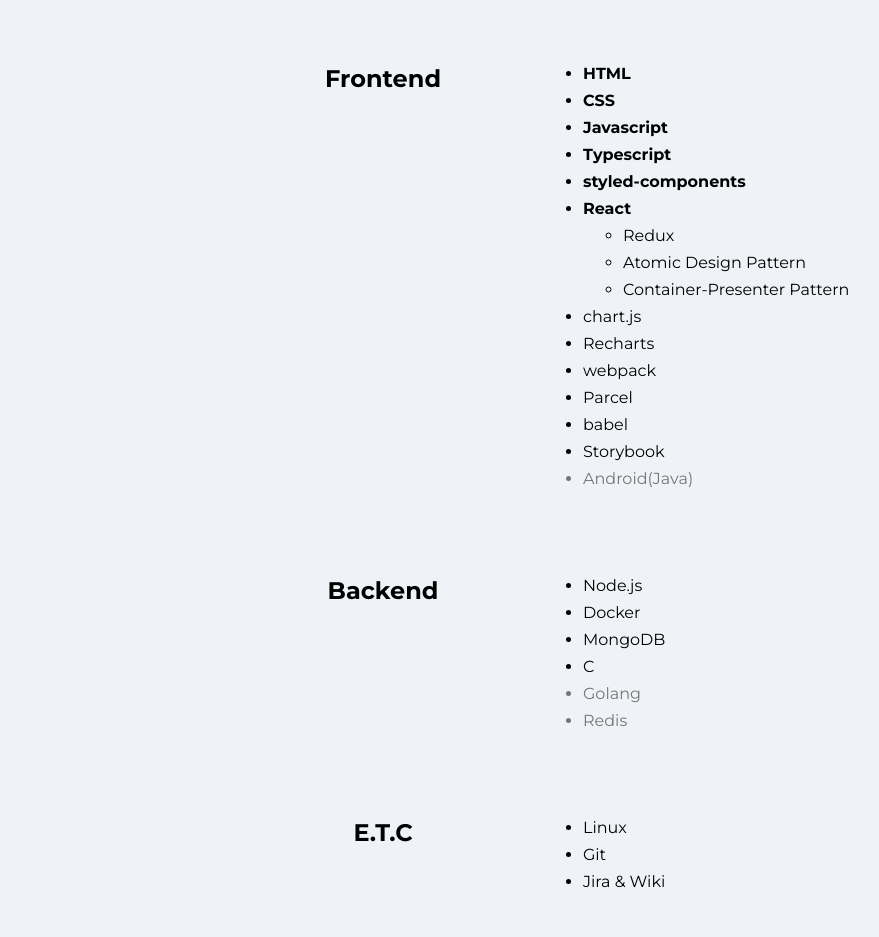
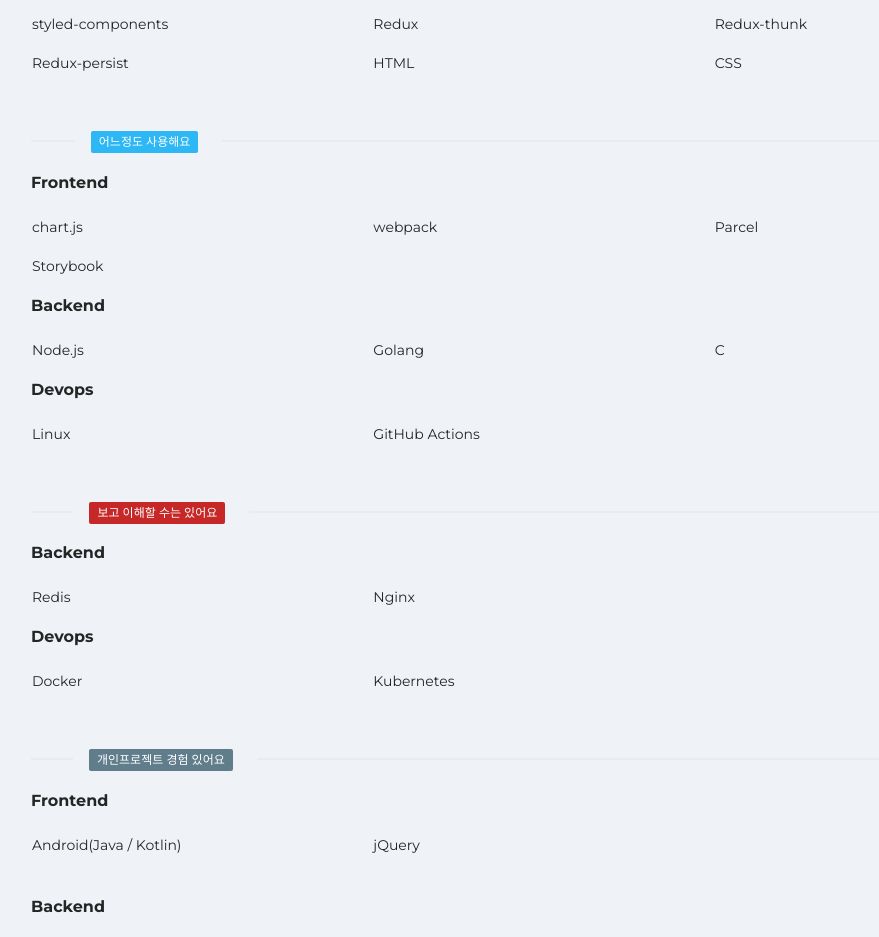
Before and after one commit to Kanarkh/introduce, a React (Create React App) app: page / in a window 1280 px wide. Shown: the part 1860-2797 px from the top of the page, without its empty margins (97-976 px from the left). Built offline with nearby package versions, Linux system fonts and the light colour scheme.

Commit message:
update skills & portfolio

```diff
--- a/public/index.html
+++ b/public/index.html
@@ -2,7 +2,7 @@
 <html lang="en">
   <head>
     <meta charset="utf-8" />
-    <link rel="shortcut icon" href="%PUBLIC_URL%/favicon.ico" />
+    <link rel="shortcut icon" href="%PUBLIC_URL%/sunny.png" />
     <meta name="viewport" content="width=device-width, initial-scale=1" />
     <meta name="theme-color" content="#000000" />
     <link rel="manifest" href="%PUBLIC_URL%/manifest.json" />
--- a/src/components/Header.js
+++ b/src/components/Header.js
@@ -12,14 +12,17 @@
                 {" "}
                 몰입을 즐기는
               </h1>
+              <br/>
               <h1>
                 {" "}
                 소통을 좋아하는
               </h1>
+              <br/>
               <h1>
                 {" "}
                 성장하는 삶을 사는
               </h1>
+              <br/>
             </div>
           </Fade>
           <Fade bottom>
@@ -33,7 +36,8 @@
           <Fade bottom>
             <p>
               새로운걸 배우고 만드는 과정의 몰입이 즐거워, 취미로 시작한 개발이 직업이 되었습니다<br/>
-              제가 만든 걸 사람들이 행복하게 사용하는 게 즐겁습니다, 사랑받는 서비스를 만들기 위해 오늘도 성장합니다.
+              제가 만든 걸 사람들이 행복하게 사용하는 게 즐겁습니다, 사랑받는 서비스를 만들기 위해 <br/>
+              오늘도 성장합니다.
             </p>
           </Fade>
         </div>
--- a/src/components/Portfolio.js
+++ b/src/components/Portfolio.js
@@ -1,4 +1,5 @@
 import React, {useState} from "react"
+import {Space, Button} from "antd"
 import mdlm1 from "../images/mdlm1.png"
 import mdlm2 from "../images/mdlm2.png"
 import mdlm3 from "../images/mdlm3.png"
@@ -101,7 +102,8 @@
                             <h3 className="portfolio_toggle_h3" onClick={() => {
                                 setScreenshotState_1(!screenshotState_1)
                             }}>
-                                {screenshotState_1 ? (<><DownOutlined/>{" "} Close Screenshot</>):(<><RightOutlined/>{" "} View Screenshot</>)}
+                                {screenshotState_1 ? (<><DownOutlined/>{" "} Close Screenshot</>) : (<>
+                                    <RightOutlined/>{" "} View Screenshot</>)}
                             </h3>
                             {screenshotState_1 ? (
                                 <Carousel showArrows swipeable emulateTouch showThumbs={false} infiniteLoop={false}
@@ -154,7 +156,8 @@
                             <h3 className="portfolio_toggle_h3" onClick={() => {
                                 setScreenshotState_4(!screenshotState_4)
                             }}>
-                                {screenshotState_4 ? (<><DownOutlined/>{" "} Close Screenshot</>):(<><RightOutlined/>{" "} View Screenshot</>)}
+                                {screenshotState_4 ? (<><DownOutlined/>{" "} Close Screenshot</>) : (<>
+                                    <RightOutlined/>{" "} View Screenshot</>)}
                             </h3>
                             {screenshotState_4 ? (
                                 <Carousel dynamicHeight showArrows swipeable emulateTouch showThumbs={false}
@@ -217,7 +220,8 @@
                             <h3 className="portfolio_toggle_h3" onClick={() => {
                                 setScreenshotState_2(!screenshotState_2)
                             }}>
-                                {screenshotState_2 ? (<><DownOutlined/>{" "} Close Screenshot</>):(<><RightOutlined/>{" "} View Screenshot</>)}
+                                {screenshotState_2 ? (<><DownOutlined/>{" "} Close Screenshot</>) : (<>
+                                    <RightOutlined/>{" "} View Screenshot</>)}
                             </h3>
                             {screenshotState_2 ? (
                                 <Carousel dynamicHeight showArrows swipeable emulateTouch showThumbs={false}
@@ -288,7 +292,8 @@
                             <h3 className="portfolio_toggle_h3" onClick={() => {
                                 setScreenshotState_3(!screenshotState_3)
                             }}>
-                                {screenshotState_3 ? (<><DownOutlined/>{" "} Close Screenshot</>):(<><RightOutlined/>{" "} View Screenshot</>)}
+                                {screenshotState_3 ? (<><DownOutlined/>{" "} Close Screenshot</>) : (<>
+                                    <RightOutlined/>{" "} View Screenshot</>)}
                             </h3>
                             {screenshotState_3 ? (
                                 <Carousel dynamicHeight showArrows swipeable emulateTouch showThumbs={false}
@@ -350,7 +355,8 @@
                             <h3 className="portfolio_toggle_h3" onClick={() => {
                                 setScreenshotState_0(!screenshotState_0)
                             }}>
-                                {screenshotState_0 ? (<><DownOutlined/>{" "} Close Screenshot</>):(<><RightOutlined/>{" "} View Screenshot</>)}
+                                {screenshotState_0 ? (<><DownOutlined/>{" "} Close Screenshot</>) : (<>
+                                    <RightOutlined/>{" "} View Screenshot</>)}
                             </h3>
                             {screenshotState_0 ? (
                                 <Carousel showArrows swipeable emulateTouch showThumbs={false} infiniteLoop={false}
@@ -440,10 +446,19 @@
                                 rel="noopener noreferrer"
                                 className="career_btn_a"
                             >
-                                <h2>2019년 이전 portfolio 구경하기 (PDF)</h2>
+                                2019년도 portfolio 구경하기
                             </a>
                         </div>
-
+                        <div className="portfolio_end_div">
+                            <a
+                                href="https://docs.google.com/presentation/d/e/2PACX-1vQirTtGC327GF7UP3G6i6MyzNQnsM9FXDRE2J70jAjUydvL8xpqXmYwYjfxdO0B2A/pub?start=false&loop=false&delayms=60000&slide=id.p1"
+                                target="_blank"
+                                rel="noopener noreferrer"
+                                className="career_btn_a"
+                            >
+                                2016년도 portfolio 구경하기
+                            </a>
+                        </div>
                     </div>
                 </div>
             </div>
--- a/src/components/skills.js
+++ b/src/components/skills.js
@@ -1,4 +1,6 @@
 import React from "react"
+import {Tag, Divider, Descriptions, } from 'antd';
+import "antd/dist/antd.css";
 
 const Skills = () => {
     return (
@@ -6,60 +8,68 @@
             <div className="container">
                 <div className="skills-container">
                     <h1>Skills</h1>
-                    <div className="skill-table">
-                        <div className="title">
-                            <h2>Frontend</h2>
-                        </div>
-                        <div className="content">
-                            <ul>
-                                <li><b>HTML</b></li>
-                                <li><b>CSS</b></li>
-                                <li><b>Javascript</b></li>
-                                <li><b>Typescript</b></li>
-                                <li><b>styled-components</b></li>
-                                <li><b>React</b></li>
-                                    <ul>
-                                        <li>Redux</li>
-                                        <li>Atomic Design Pattern</li>
-                                        <li>Container-Presenter Pattern</li>
-                                    </ul>
-                                <li>chart.js</li>
-                                <li>Recharts</li>
-                                <li>webpack</li>
-                                <li>Parcel</li>
-                                <li>babel</li>
-                                <li>Storybook</li>
-                                <li className="gray_li">Android(Java)</li>
-                            </ul>
-                        </div>
-                    </div>
-                    <div className="skill-table">
-                        <div className="title">
-                            <h2>Backend</h2>
-                        </div>
-                        <div className="content">
-                            <ul>
-                                <li>Node.js</li>
-                                <li>Docker</li>
-                                <li>MongoDB</li>
-                                <li>C</li>
-                                <li className="gray_li">Golang</li>
-                                <li className="gray_li">Redis</li>
-                            </ul>
-                        </div>
-                    </div>
-                    <div className="skill-table">
-                        <div className="title">
-                            <h2>E.T.C</h2>
-                        </div>
-                        <div className="content">
-                            <ul>
-                                <li>Linux</li>
-                                <li>Git</li>
-                                <li>Jira & Wiki</li>
-                            </ul>
-                        </div>
-                    </div>
+                    <Divider orientation="left"><Tag color="#87d068">업무에 활용해요</Tag></Divider>
+                    <Descriptions title="Frontend">
+                        <Tag>Typescript</Tag>
+                        <Tag>Javascript</Tag>
+                        <Tag>React.js</Tag>
+                        <Tag>styled-components</Tag>
+                        <Tag>Redux</Tag>
+                        <Tag>Redux-thunk</Tag>
+                        <Tag>Redux-persist</Tag>
+                        <Tag>HTML</Tag>
+                        <Tag>CSS</Tag>
+                    </Descriptions>
+                    <br/>
+                    <Divider orientation="left"><Tag color="#2db7f5">어느정도 사용해요</Tag></Divider>
+                    <Descriptions title="Frontend">
+                        <Tag>chart.js</Tag>
+                        <Tag>webpack</Tag>
+                        <Tag>Parcel</Tag>
+                        <Tag>Storybook</Tag>
+                    </Descriptions>
+                    <Descriptions title="Backend">
+                        <Tag>Node.js</Tag>
+                        <Tag>Golang</Tag>
+                        <Tag>C</Tag>
+                    </Descriptions>
+                    <Descriptions title="Devops">
+                        <Tag>Linux</Tag>
+                        <Tag>GitHub Actions</Tag>
+                    </Descriptions>
+                    <br/>
+                    <Divider orientation="left"><Tag color="#C62828">보고 이해할 수는 있어요</Tag></Divider>
+                    <Descriptions title="Backend">
+                        <Tag>Redis</Tag>
+                        <Tag>Nginx</Tag>
+                    </Descriptions>
+                    <Descriptions title="Devops">
+                        <Tag>Docker</Tag>
+                        <Tag>Kubernetes</Tag>
+                    </Descriptions>
+                    <br/>
+                    <Divider orientation="left"><Tag color="#607D8B">개인프로젝트 경험 있어요</Tag></Divider>
+                    <Descriptions title="Frontend">
+                        <Tag>Android(Java / Kotlin)</Tag>
+                        <Tag>jQuery</Tag>
+                    </Descriptions>
+                    <br/>
+                    <Descriptions title="Backend">
+                        <Tag>Apache</Tag>
+                        <Tag>MySQL</Tag>
+                        <Tag>Couch DB</Tag>
+                        <Tag>Python:BeautifulSoup</Tag>
+                        <Tag>Hyperledger Fabric</Tag>
+                        <Tag>PHP</Tag>
+                    </Descriptions>
+                    <br/>
+                    <Divider orientation="left"><Tag color="#424242">이런 패턴을 좋아해요</Tag></Divider>
+                    <Descriptions >
+                        <Tag>React Atomic Design</Tag>
+                        <Tag>React Container-Presenter</Tag>
+                        <Tag>Redux ducks pattern</Tag>
+                    </Descriptions>
+                    <br/><br/>
                 </div>
             </div>
         </div>
--- a/src/styles/portfolio.scss
+++ b/src/styles/portfolio.scss
@@ -14,6 +14,11 @@
   display: flex;
   justify-content: center;
   align-items: center;
+  a {
+    background-color: #000000;
+    text-align: center;
+    min-width: 520px;
+  }
 }
 
 hr.solid {
```
Also changed, not shown: public/sunny.png (added).
